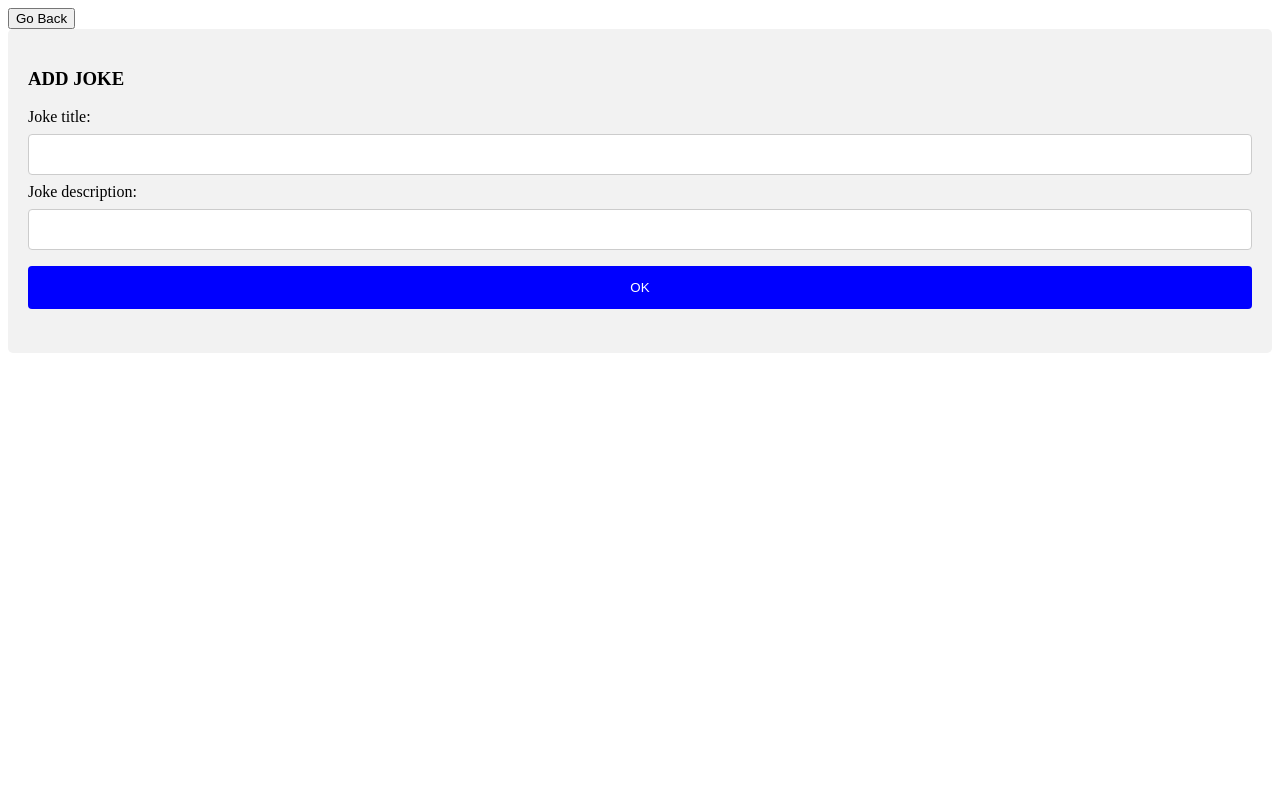
After one commit to harshakurra123/Smile-Maker, a Django app: page /addjoke/ in a window 1280 px wide. The commit adds this page. Run offline with Django 3.2, Linux system fonts and the light colour scheme.

Commit message:
integrating add joke page

```diff
--- a/smilemaker/settings.py
+++ b/smilemaker/settings.py
@@ -23,7 +23,7 @@ PROJECT_ROOT = os.path.dirname(os.path.abspath(__file__))
 SECRET_KEY = 'django-insecure-$awp4fz*32673$#d&9ah9ix3+cqcg64)4k!eb$b-8b_r#=e#lm'
 
 # SECURITY WARNING: don't run with debug turned on in production!
-DEBUG = False
+DEBUG = True
 
 ALLOWED_HOSTS = ['https://smilemakerheroku.herokuapp.com','smilemakerheroku.herokuapp.com','127.0.0.1']
 
--- a/smilemakerapp/urls.py
+++ b/smilemakerapp/urls.py
@@ -8,5 +8,7 @@ urlpatterns = [
     path('reverse/', views.reverse, name='reverse'),
     path('joke/', views.JokeList.as_view()),
     path('login/', views.login, name='login'),
+    path('addjoke/', views.addjoke, name='addjoke'),
+    path('jokestatus/', views.jokestatus, name='jokestatus'),
 
 ]
--- a/smilemakerapp/views.py
+++ b/smilemakerapp/views.py
@@ -5,7 +5,8 @@ from rest_framework.response import Response
 from rest_framework import status
 from rest_framework import serializers
 from django.contrib.auth.models import User
-from django.http import HttpResponse
+from django.http import HttpResponse, HttpResponseRedirect
+from django.shortcuts import redirect
 # Create your views here.
 
 
@@ -17,13 +18,14 @@ class UserSerializer(serializers.Serializer):
 
 
 class JokeSerializer(serializers.Serializer):
+    id = serializers.CharField()
     joke_title = serializers.CharField()
     joke_description = serializers.CharField()
     joke_user = UserSerializer()
 
     class Meta:
         model = Joke
-        fields = ['joke_title', 'joke_description', 'joke_user', 'joke_image_base64']
+        fields = ['id', 'joke_title', 'joke_description', 'joke_user', 'joke_image_base64']
 
 def jokelist(request):
     joke_record = Joke.objects.all()
@@ -34,13 +36,14 @@ def jokelist(request):
 
 def login(request):
     """login."""
-    username=request.data.get("username")
-    password=request.data.get("password")
-    user = authenticate(username=username, password=password)
-    if user is not None:
-        return Response("user is authenticated")
-    else:
-        return Response("login error")
+    return render(request, 'login.html', context={})
+    # username=request.data.get("username")
+    # password=request.data.get("password")
+    # user = authenticate(username=username, password=password)
+    # if user is not None:
+    #     return Response("user is authenticated")
+    # else:
+    #     return Response("login error")
 
 
 def likepost(request):
@@ -58,11 +61,31 @@ def jokeRandom(request):
     """
     joke_record = Joke.objects.order_by('?').first()
     context = JokeSerializer(joke_record).data
+    print(context)
     return render(request, 'index.html', context)
 
 def reverse(request):
     return redirect('')
 
+
+def addjoke(request):
+    """
+    addjoke
+    """
+    return render(request, 'addjoke.html', context={})
+
+def jokestatus(request):
+    """jokestatus"""
+    if request.method=="POST":
+        print(request)
+        title = request.POST.get("title")
+        description = request.POST.get("description")
+        joke_instance = Joke()
+        joke_instance.joke_title = title
+        joke_instance.joke_description = description
+        joke_instance.joke_user_id = 1
+        joke_instance.save()
+        return redirect('/')
 
 class JokeList(APIView):
     """
--- /dev/null
+++ b/templates/addjoke.html
@@ -0,0 +1,49 @@
+<input type=button value="Go Back" onClick="javascript:history.go(-1);">
+<!DOCTYPE html>
+<html>
+<style>
+
+div {
+    border-radius: 5px;
+    background-color: #f2f2f2;
+    padding: 20px;
+  }
+  input[type=text], select {
+  width: 100%;
+  padding: 12px 20px;
+  margin: 8px 0;
+  display: inline-block;
+  border: 1px solid #ccc;
+  border-radius: 4px;
+  box-sizing: border-box;
+}
+
+input[type=submit] {
+  width: 100%;
+  background-color: blue;
+  color: white;
+  padding: 14px 20px;
+  margin: 8px 0;
+  border: none;
+  border-radius: 4px;
+  cursor: pointer;
+}
+
+input[type=submit]:hover {
+  background-color: #45a049;
+}
+</style>
+<body>
+<div>
+    <h3>ADD JOKE</h3>
+<form action="/jokestatus/" method="post">
+    {% csrf_token %}
+    {{ form }}
+    <label for="title">Joke title: </label>
+    <input id="title" type="text" name="title" value="{{ title }}">
+    <label for="description">Joke description: </label>
+    <input id="description" type="text" name="description" value="{{ description }}">
+    <input type="submit" value="OK">
+</form>
+</div>
+</body>
--- a/templates/index.html
+++ b/templates/index.html
@@ -21,11 +21,9 @@
                     <a class="nav-link active" href="#">Home</a>
                 </li>
                 <li class="nav-item">
-                    <a class="nav-link" href="#">Jokes</a>
+                    <a class="nav-link" href="addjoke/">Add Joke</a>
                 </li>
-                <li class="nav-item">
-                    <a class="nav-link disabled" href="#">about</a>
-                </li>
+
                 <li class="nav-item" style="position:absolute; left:90%; color: white;">
                     <form action='login' method='GET'>
                         <button class="btn btn-primary" type='submit'> login</button>
--- a/templates/login.html
+++ b/templates/login.html
@@ -1,4 +1,4 @@
-
+<input type=button value="Go Back" onClick="javascript:history.go(-1);">
 <!DOCTYPE html>
 <html lang="en">
 <head>
```
Also changed, not shown: smiley.png (added).
